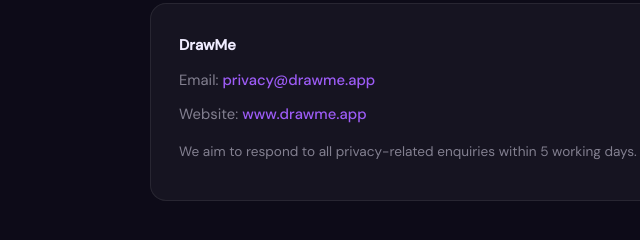
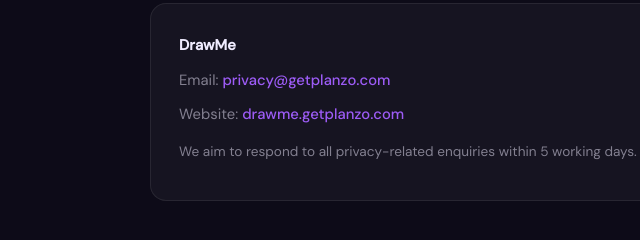
Before and after one commit to execnz/drawme, a website: page privacy-policy.html in a window 1280 px wide. Shown: the part 4849-5089 px from the top of the page, 134-774 px from the left. Drawn offline with Linux system fonts and the light colour scheme.

Commit message:
Update privacy-policy.html

```diff
--- a/privacy-policy.html
+++ b/privacy-policy.html
@@ -4,12 +4,13 @@
   <meta charset="UTF-8" />
   <meta name="viewport" content="width=device-width, initial-scale=1.0" />
   <title>Privacy Policy — DrawMe</title>
+  <link rel="icon" type="image/x-icon" href="favicon.ico">
   <meta name="description" content="DrawMe's Privacy Policy. Learn how we collect, use, and protect your personal information." />
   <meta name="robots" content="index, follow" />
-  <link rel="canonical" href="https://www.drawme.app/privacy-policy.html" />
+  <link rel="canonical" href="https://drawme.getplanzo.com/privacy-policy.html" />
   <meta property="og:title"       content="Privacy Policy — DrawMe" />
   <meta property="og:description" content="Learn how DrawMe collects, uses, and protects your personal information." />
-  <meta property="og:url"         content="https://www.drawme.app/privacy-policy.html" />
+  <meta property="og:url"         content="https://drawme.getplanzo.comp/privacy-policy.html" />
   <meta property="og:site_name"   content="DrawMe" />
   <meta name="theme-color" content="#7C3AED" />
   <link rel="preconnect" href="https://fonts.googleapis.com" />
@@ -600,8 +601,8 @@
         <p>If you have any questions, concerns, or requests regarding this Privacy Policy or the way we handle your personal information, please contact us:</p>
         <div class="contact-card">
           <p><strong style="color:var(--text)">DrawMe</strong></p>
-          <p>Email: <a href="mailto:privacy@drawme.app">privacy@drawme.app</a></p>
-          <p>Website: <a href="https://www.drawme.app">www.drawme.app</a></p>
+          <p>Email: <a href="mailto:privacy@getplanzo.com">privacy@getplanzo.com</a></p>
+          <p>Website: <a href="https://drawme.getplanzo.com">drawme.getplanzo.com</a></p>
           <p style="margin-top:12px; color:var(--muted); font-size:0.85rem;">We aim to respond to all privacy-related enquiries within 5 working days.</p>
         </div>
       </div>
```
